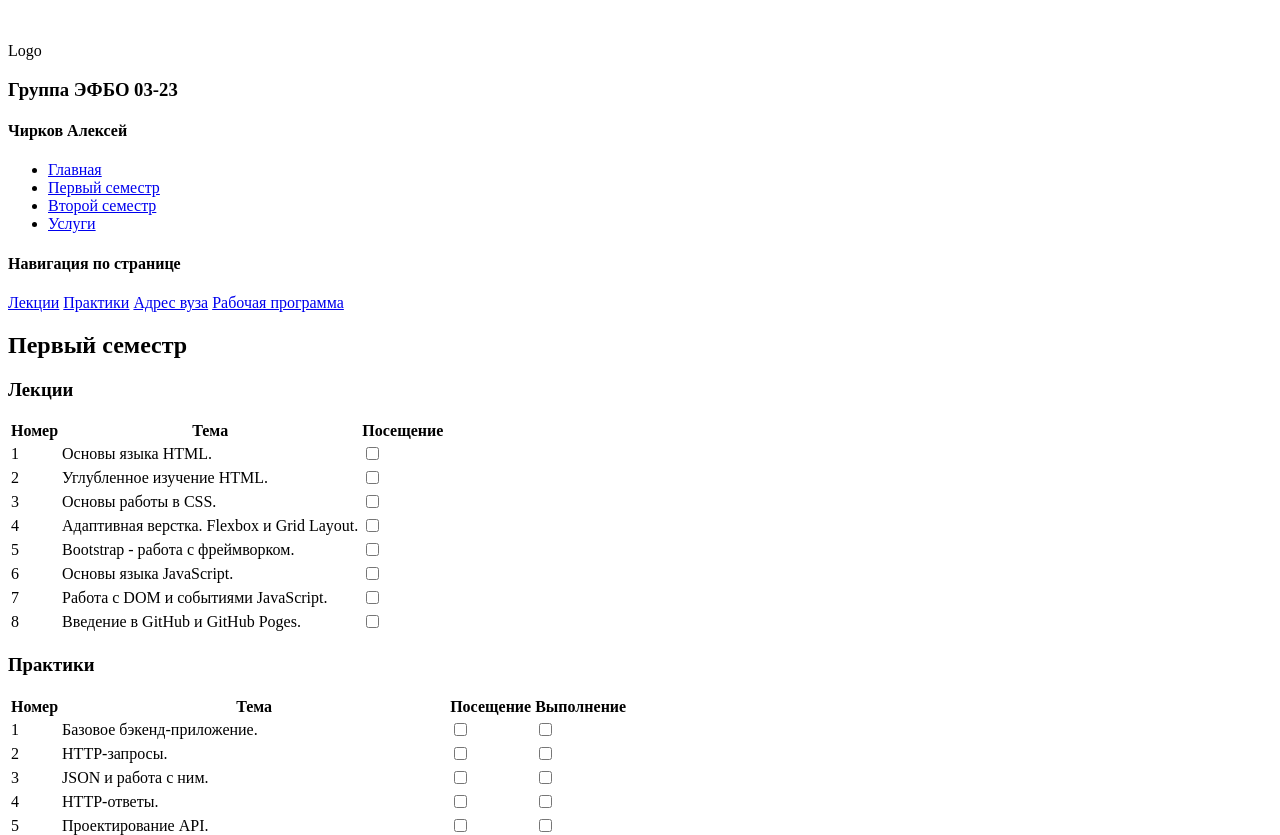
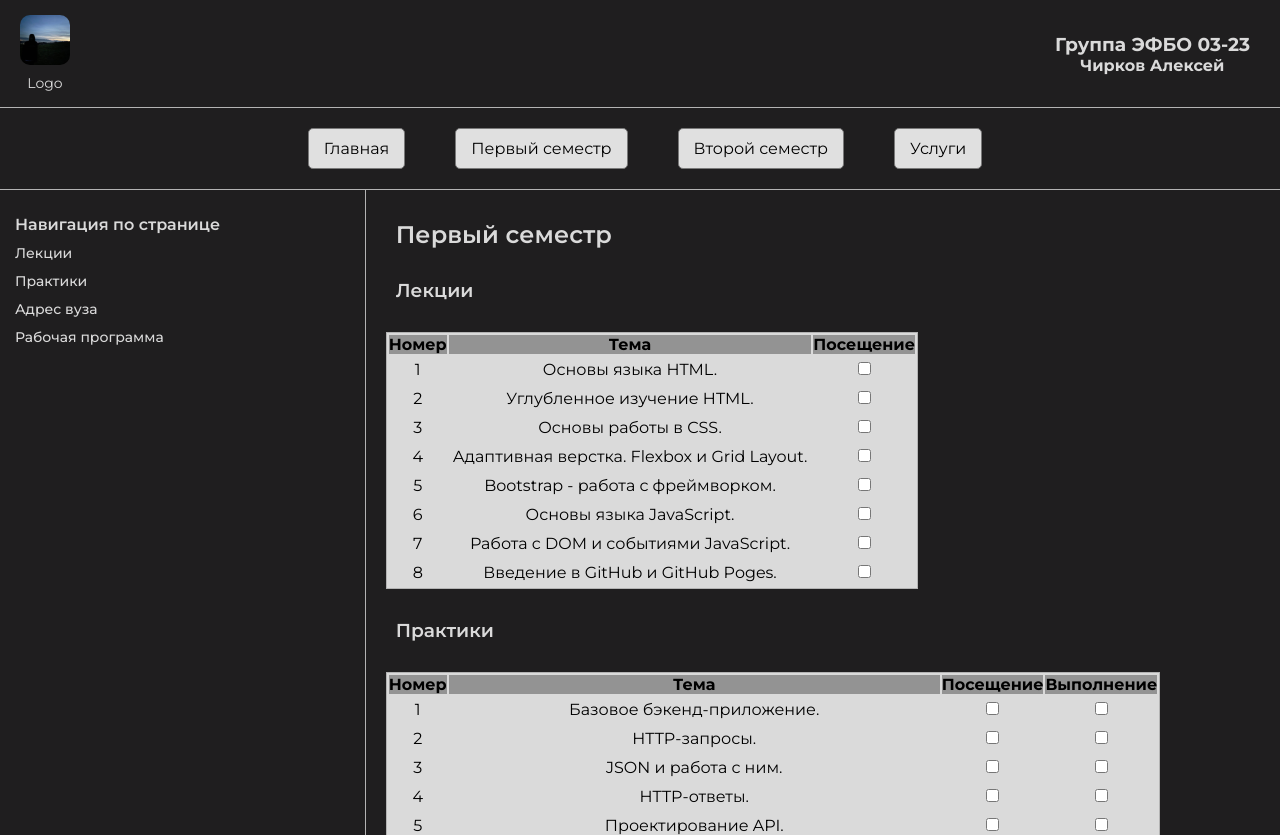
Before and after one commit to rewaazd/PRAC, a plain HTML site: page index7.html in a window 1280 px wide. Shown: the top 835 px of the page. Drawn offline with Linux system fonts and the light colour scheme; the site is published under a folder, as on GitHub Pages, so addresses that start at the root find nothing.

Commit message:
Update index7.html

```diff
--- a/index7.html
+++ b/index7.html
@@ -5,15 +5,15 @@
     <meta name="viewport" content="width=device-width, initial-scale=1.0, viewport-fit=cover">
     <title>Adaptive</title>
     <link rel="stylesheet" href="https://cdnjs.cloudflare.com/ajax/libs/font-awesome/6.5.1/css/all.min.css"/>
-    <link rel="stylesheet" href="/CSS/index-7.css">
-    <link rel="stylesheet" href="/CSS/adaptive7.css">
+    <link rel="stylesheet" href="CSS/index-7.css">
+    <link rel="stylesheet" href="CSS/adaptive7.css">
 
 </head>
 <body>
     <header id="header">
         <div class="logo" id="logoch">
             <div class="square">
-                <img src="/Other/N9yaO7KOzIY.jpg" alt="">
+                <img src="Other/N9yaO7KOzIY.jpg" alt="">
             </div>
             <p>Logo</p>
         </div>
```
